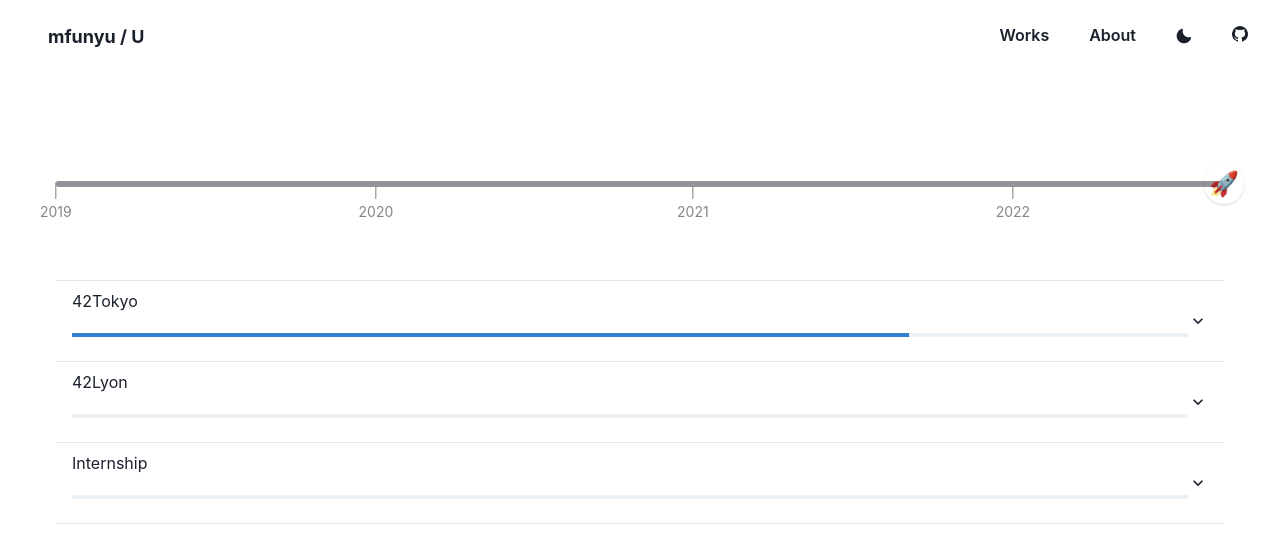
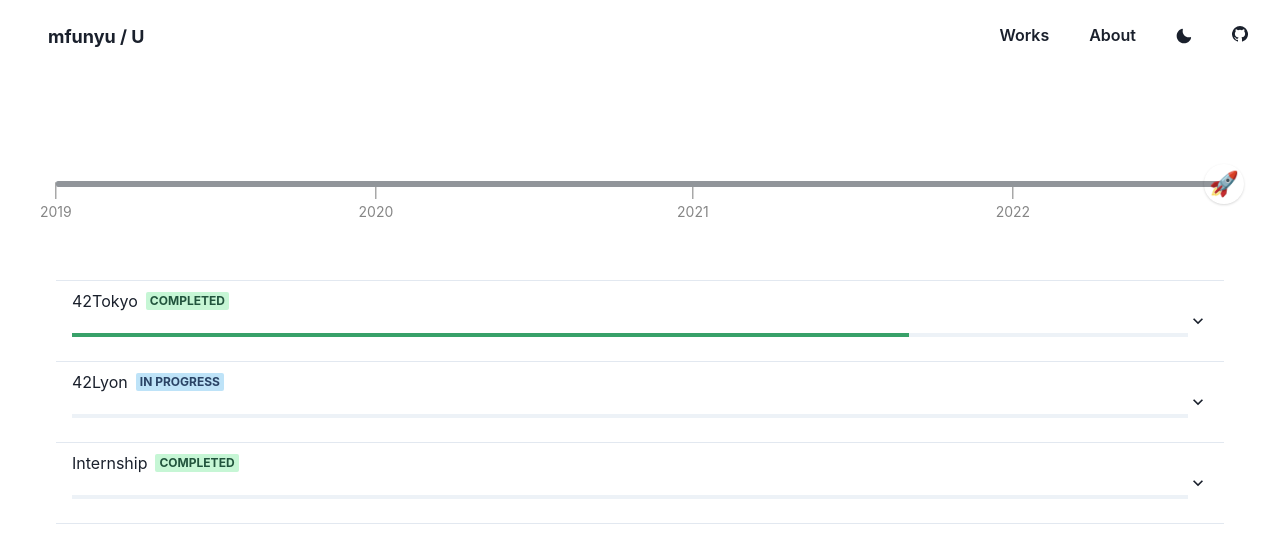
Before and after one commit to mfunyu/mfunyu.github.io, a Next.js app: page /about in a window 1280 px wide. Shown: the top 538 px of the page. Built offline with nearby package versions, Linux system fonts and the light colour scheme.

Commit message:
feat(history): add complete incomplete tag

```diff
--- a/src/components/history.tsx
+++ b/src/components/history.tsx
@@ -7,16 +7,19 @@
   Box,
   Progress,
   Stack,
+  Text,
+  Badge,
 } from '@chakra-ui/react'
-import { historyData, HistoryData } from '../data/historyData'
+import { historyData } from '../data/historyData'
 
 type HistoryItemProps = {
   title: string
   progress: number
   description: string
+  isCompleted: boolean
 }
 
-const HistoryItem = ({ title, progress, description }: HistoryItemProps) => {
+const HistoryItem = ({ title, progress, description, isCompleted }: HistoryItemProps) => {
   return (
     <AccordionItem>
       <h2>
@@ -24,10 +27,24 @@
           <Box flex="1" textAlign="left">
             <Stack spacing={5}>
               <Box flex="1" textAlign="left">
-                {title}
+                <Stack direction="row" spacing={2} align="center">
+                  <Text>{title}</Text>
+                  <Badge
+                    colorScheme={isCompleted ? "green" : "blue"}
+                    variant="subtle"
+                    fontSize="xs"
+                  >
+                    {isCompleted ? "Completed" : "In Progress"}
+                  </Badge>
+                </Stack>
               </Box>
               <Box pb={4} flex="1" textAlign="left">
-                <Progress size="xs" value={progress} isAnimated />
+                <Progress
+                  size="xs"
+                  value={progress}
+                  isAnimated
+                  colorScheme={isCompleted ? "green" : "blue"}
+                />
               </Box>
             </Stack>
           </Box>
@@ -46,7 +63,8 @@
   startYear: number,
   startMonth: number,
   endYear: number,
-  endMonth: number
+  endMonth: number,
+  isCompleted: boolean
 ): number => {
   // Convert dates to decimal years for easier calculation
   const currentDecimal = currentYear
@@ -54,7 +72,15 @@
   const endDecimal = endYear + (endMonth - 1) / 12
 
   if (currentDecimal < startDecimal) return 0
-  if (currentDecimal >= endDecimal) return 100
+
+  // For completed items, always show 100% if we're past the end date
+  if (isCompleted && currentDecimal >= endDecimal) return 100
+
+  // For non-completed items, don't show 100% even if past end date
+  if (!isCompleted && currentDecimal >= endDecimal) {
+    // Show high progress but not 100% to indicate it's still ongoing
+    return 90
+  }
 
   const progress = ((currentDecimal - startDecimal) / (endDecimal - startDecimal)) * 100
   return Math.round(progress)
@@ -76,9 +102,11 @@
             item.startYear,
             item.startMonth,
             item.endYear,
-            item.endMonth
+            item.endMonth,
+            item.isCompleted
           )}
           description={item.description}
+          isCompleted={item.isCompleted}
         />
       ))}
     </Accordion>
--- a/src/data/historyData.ts
+++ b/src/data/historyData.ts
@@ -4,6 +4,7 @@
   startMonth: number
   endYear: number
   endMonth: number
+  isCompleted: boolean
   description: string
 }
 
@@ -14,6 +15,7 @@
     startMonth: 6,
     endYear: 2023,
     endMonth: 6,
+    isCompleted: true,
     description: 'Completed comprehensive software engineering education at 42Tokyo through hands-on project-based learning. Mastered C programming, Unix systems, algorithms, and data structures. Developed problem-solving skills through peer-to-peer collaboration and self-directed learning in a gamified environment.'
   },
   {
@@ -22,7 +24,8 @@
     startMonth: 7,
     endYear: 2025,
     endMonth: 3,
-    description: 'Completed my studies at 42Lyon, a tuition-free computer programming school. Developed strong skills in C/C++, system administration, and collaborative problem-solving through peer-to-peer learning methodology.'
+    isCompleted: false,
+    description: 'Currently pursuing studies at 42Lyon, a tuition-free computer programming school. Developing advanced skills in C/C++, system administration, and collaborative problem-solving through peer-to-peer learning methodology.'
   },
   {
     title: 'Internship',
@@ -30,6 +33,7 @@
     startMonth: 9,
     endYear: 2025,
     endMonth: 3,
+    isCompleted: true,
     description: 'Gained practical experience in software development through various internship opportunities. Worked on real-world projects, collaborated with development teams, and applied theoretical knowledge to solve business challenges.'
   }
 ]
```
